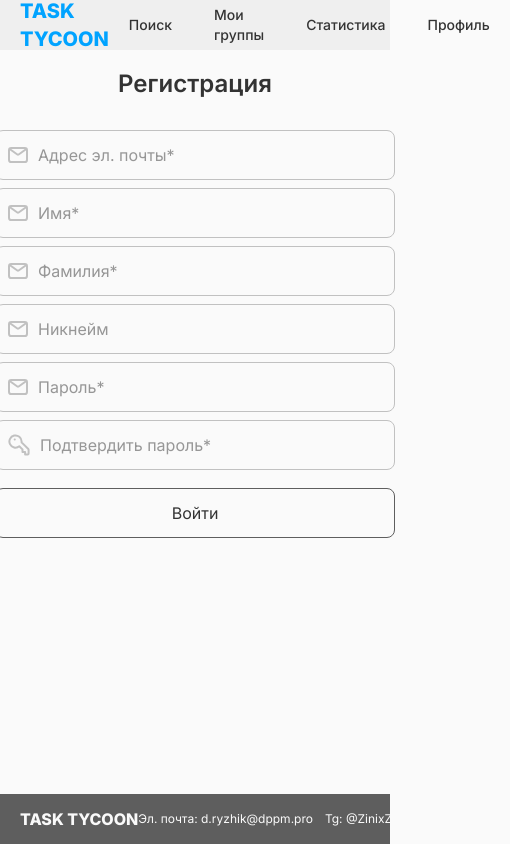
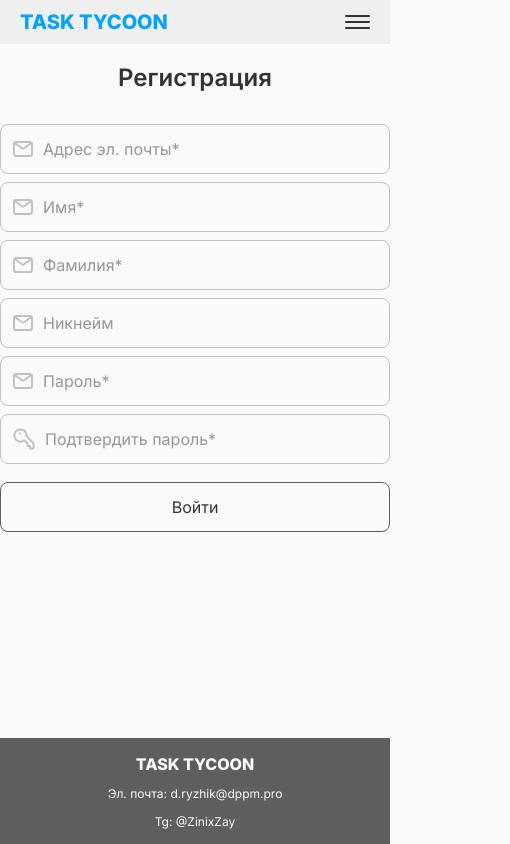
Before and after one commit to N-N0th1n9/task-tycoon-front-v2, a Next.js app: page /auth/sign-up in a window 390 px wide. Shown: the whole page, 510 px wide, since content can reach past the window. Built offline with nearby package versions, Linux system fonts and the light colour scheme.

Commit message:
adaptive: header, footer, auth

```diff
--- a/src/features/sign-in-form/ui/index.tsx
+++ b/src/features/sign-in-form/ui/index.tsx
@@ -7,7 +7,7 @@ const SignInForm = () => {
   return (
     <section className='flex flex-col items-center gap-15'>
       <h1 className='text-2xl font-semibold'>Вход</h1>
-      <form className='flex min-w-200 flex-col gap-9'>
+      <form className='flex w-full max-w-200 flex-col gap-9'>
         <div className='[&>*:not(:last-child)]:mb-4'>
           <Input
             type='email'
--- a/src/features/sign-up-form/ui/index.tsx
+++ b/src/features/sign-up-form/ui/index.tsx
@@ -7,7 +7,7 @@ const SignUpForm = () => {
   return (
     <section className='flex flex-col items-center gap-15'>
       <h1 className='text-2xl font-semibold'>Регистрация</h1>
-      <form className='flex min-w-200 flex-col gap-9'>
+      <form className='flex w-full max-w-200 flex-col gap-9'>
         <div className='[&>*:not(:last-child)]:mb-4'>
           <Input
             type='email'
--- /dev/null
+++ b/src/shared/components/burger/index.tsx
@@ -0,0 +1,24 @@
+import cln from '@/shared/helpers/classname'
+import { FC, HTMLAttributes } from 'react'
+
+import styles from './style.module.css'
+
+interface IProps extends HTMLAttributes<HTMLButtonElement> {
+  isVisible: boolean
+}
+
+const BurgerMenu: FC<IProps> = ({ isVisible, ...props }) => {
+  return (
+    <button
+      className={cln(styles['nav-toggle'], { [styles.opened]: isVisible })}
+      aria-label='Toggle navigation'
+      {...props}
+    >
+      <span className={styles['bar-top']}></span>
+      <span className={styles['bar-mid']}></span>
+      <span className={styles['bar-bot']}></span>
+    </button>
+  )
+}
+
+export default BurgerMenu
--- /dev/null
+++ b/src/shared/components/burger/style.module.css
@@ -0,0 +1,49 @@
+.nav-toggle {
+  position: relative;
+  background: transparent;
+  cursor: pointer;
+}
+
+.nav-toggle:focus {
+  outline-width: 0;
+}
+
+.nav-toggle [class*='bar-'] {
+  background: currentColor;
+  display: block;
+  -webkit-transform: rotate(0deg);
+  transform: rotate(0deg);
+  -webkit-transition: 0.2s ease all;
+  transition: 0.2s ease all;
+
+  border-radius: 2px;
+  height: 2px;
+  width: 25px;
+  margin-bottom: 4px;
+}
+
+.nav-toggle .bar-bot {
+  margin-bottom: 0;
+}
+
+.opened .bar-top {
+  -webkit-transform: rotate(45deg);
+  transform: rotate(45deg);
+  -webkit-transform-origin: 15% 15%;
+  transform-origin: 15% 15%;
+}
+.opened .bar-mid {
+  opacity: 0;
+}
+.opened .bar-bot {
+  -webkit-transform: rotate(-45deg);
+  transform: rotate(-45deg);
+  -webkit-transform-origin: 15% 95%;
+  transform-origin: 15% 95%;
+}
+
+@media (min-width: 1024px) {
+  .nav-toggle {
+    display: none;
+  }
+}
--- a/src/widgets/footer/ui/index.tsx
+++ b/src/widgets/footer/ui/index.tsx
@@ -1,9 +1,9 @@
 export const Footer = () => {
   return (
-    <footer className='text-ttWhite w-full bg-[#5E5E5E] text-nowrap'>
-      <div className='mx-auto flex h-25 max-w-[1640px] items-center justify-between px-10'>
+    <footer className='text-ttWhite w-full bg-[#5E5E5E] py-7 text-nowrap'>
+      <div className='mx-auto flex max-w-[1640px] items-center justify-between px-10 max-sm:flex-col max-sm:gap-5'>
         <span className='text-base font-extrabold'>TASK TYCOON</span>
-        <address className='flex gap-6 text-xs not-italic'>
+        <address className='flex items-center gap-6 text-xs not-italic max-sm:flex-col'>
           <a href='mailto:d.ryzhik@dppm.pro'>Эл. почта: d.ryzhik@dppm.pro</a>
           <a href='https://t.me/ZinixZay'>Tg: @ZinixZay</a>
         </address>
--- a/src/widgets/header/ui/index.tsx
+++ b/src/widgets/header/ui/index.tsx
@@ -1,20 +1,38 @@
 'use client'
 
+import BurgerMenu from '@/shared/components/burger'
+import cln from '@/shared/helpers/classname'
 import Link from 'next/link'
+import { useState } from 'react'
 
 import Nav from './nav'
 
 export const Header = () => {
+  const [isVisible, setIsVisible] = useState(window.innerWidth > 1024)
+
   return (
-    <header className='bg-ttUltraLightGray mb-9'>
-      <div className={'mx-auto flex h-25 max-w-[1620px] items-center justify-between pl-10'}>
+    <header className='bg-ttUltraLightGray mb-9 h-auto transition'>
+      <div
+        className={cln(
+          'mx-auto flex max-w-[1620px] items-center justify-between py-4 pl-10 max-lg:flex-col max-lg:gap-4',
+          {
+            '!gap-0': !isVisible,
+          }
+        )}
+      >
+        <div className='flex w-full items-center justify-between pr-10'>
           <Link
             href='/'
             className='text-ttBlue text-xl font-extrabold'
           >
             TASK TYCOON
           </Link>
-        <Nav />
+          <BurgerMenu
+            isVisible={isVisible}
+            onClick={() => setIsVisible(prev => !prev)}
+          />
+        </div>
+        <Nav isVisible={isVisible} />
       </div>
     </header>
   )
--- a/src/widgets/header/ui/nav.tsx
+++ b/src/widgets/header/ui/nav.tsx
@@ -5,7 +5,7 @@ import { useState } from 'react'
 
 import { PrivateLinks, PublicLinks } from '../config'
 
-const Nav = () => {
+const Nav = ({ isVisible }: { isVisible: boolean }) => {
   const pathname = usePathname()
   const [isAuth, setIsAuth] = useState(true)
 
@@ -19,8 +19,14 @@ const Nav = () => {
   const getLinkProps = (href: string) => pathname === href
 
   return (
-    <div>
-      <nav className='flex items-center gap-1'>
+    <nav
+      className={cln(
+        'flex items-center gap-1 transition-all duration-300 ease-in-out max-lg:flex-col max-lg:overflow-hidden',
+        isVisible
+          ? 'max-lg:h-73 max-lg:translate-y-0 max-lg:opacity-100'
+          : 'max-lg:h-0 max-lg:-translate-y-5 max-lg:opacity-0'
+      )}
+    >
       {links.map(({ name, href }) => {
         const isActive = getLinkProps(href)
         return (
@@ -28,7 +34,7 @@ const Nav = () => {
             key={href}
             href={href}
             className={cln(
-                'px-10 py-4 text-sm font-medium transition-all active:scale-[0.98]',
+              'px-10 py-4 text-sm font-medium text-nowrap transition-all active:scale-[0.98]',
               { 'text-ttBlue': isActive },
               { 'hover:text-ttBlack': !isActive }
             )}
@@ -37,14 +43,7 @@ const Nav = () => {
           </Link>
         )
       })}
-        {/* <button
-          className={cln(styles['button'], 'hidden')}
-          onClick={() => toggleIsOpen()}
-        >
-          <MenuImg />
-        </button> */}
     </nav>
-    </div>
   )
 }
 
```
Lines whose indentation alone changed are shown as unchanged.
